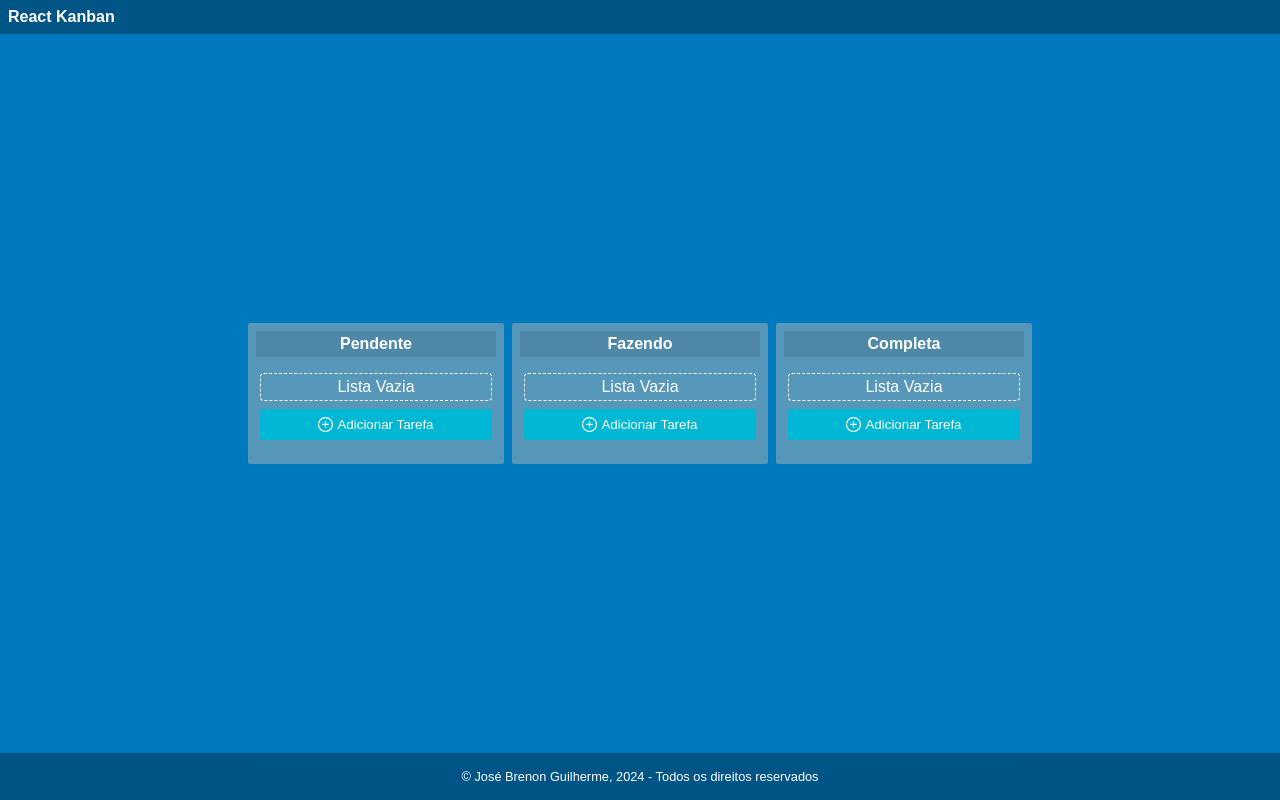
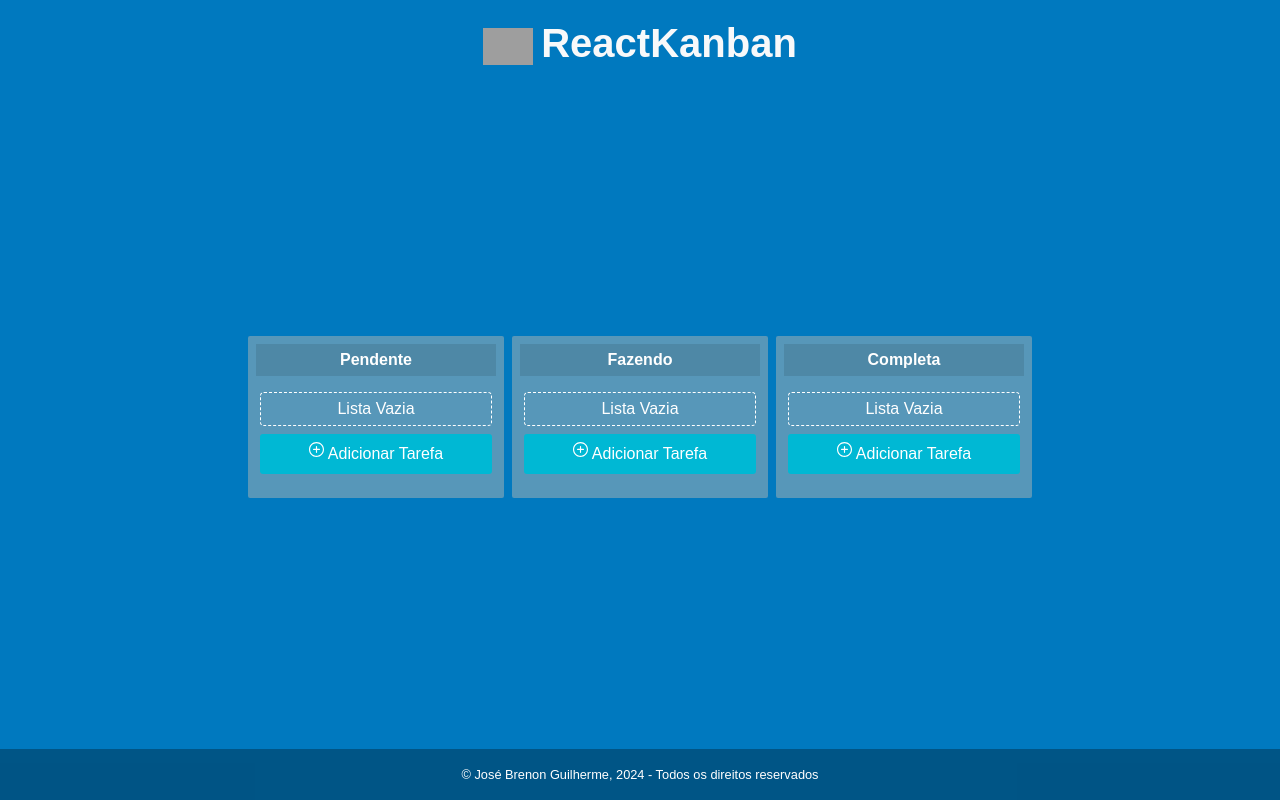
Before and after one commit to josebrenon/ReactKanban, a React (Create React App) app: page / in a window 1280 px wide. Built offline with nearby package versions, Linux system fonts and the light colour scheme; grey boxes are pictures that could not be loaded.

Commit message:
Alterando o navbar

```diff
--- a/package.json
+++ b/package.json
@@ -5,10 +5,11 @@
   "keywords": [],
   "main": "src/index.tsx",
   "dependencies": {
+    "bootstrap": "^5.3.3",
+    "prop-types": "15.8.1",
     "react": "^18.0.0",
     "react-dom": "^18.0.0",
-    "react-scripts": "^5.0.0",
-    "prop-types": "15.8.1"
+    "react-scripts": "^5.0.0"
   },
   "devDependencies": {
     "@types/react": "18.2.38",
--- a/src/components/Navbar/Navbar.js
+++ b/src/components/Navbar/Navbar.js
@@ -3,8 +3,13 @@ import "./navbar.css";
 
 export default function Navbar() {
   return (
-    <nav className="navbar">
-      <span>React Kanban</span>
+    <nav className="navbar" style={{backgroundColor: '#0079bf'}}>
+      <div className="container-fluid">
+        <a className="navbar-brand text-light mx-auto fs-1" href="#">
+          <img src="https://dabeng.github.io/img/reactjs.png" alt="Logo" width="50" height="50" className="d-inline-block align-text-center me-2" />
+          ReactKanban
+        </a>
+      </div>
     </nav>
   );
 }
--- a/src/components/TaskItem/TaskItem.js
+++ b/src/components/TaskItem/TaskItem.js
@@ -12,7 +12,9 @@ export default function TaskItem({
   const [isEditing, setIsEditing] = useState(false);
   const [editableTitle, setEditableTitle] = useState(title);
 
+
   function deleta(id){
+
     const resposta = confirm("Quer mesmo deletar essa tarefa?")
     if (resposta == true) {
       onDeleteTask(id)
--- a/src/index.js
+++ b/src/index.js
@@ -1,5 +1,7 @@
 import React from "react";
 import ReactDOM from "react-dom";
+import 'bootstrap/dist/css/bootstrap.min.css'
+import 'bootstrap/dist/js/bootstrap.bundle'
 
 import App from "./App";
 
```
Also changed, not shown: 1 other file (tests, documents, lock files or other folders).
